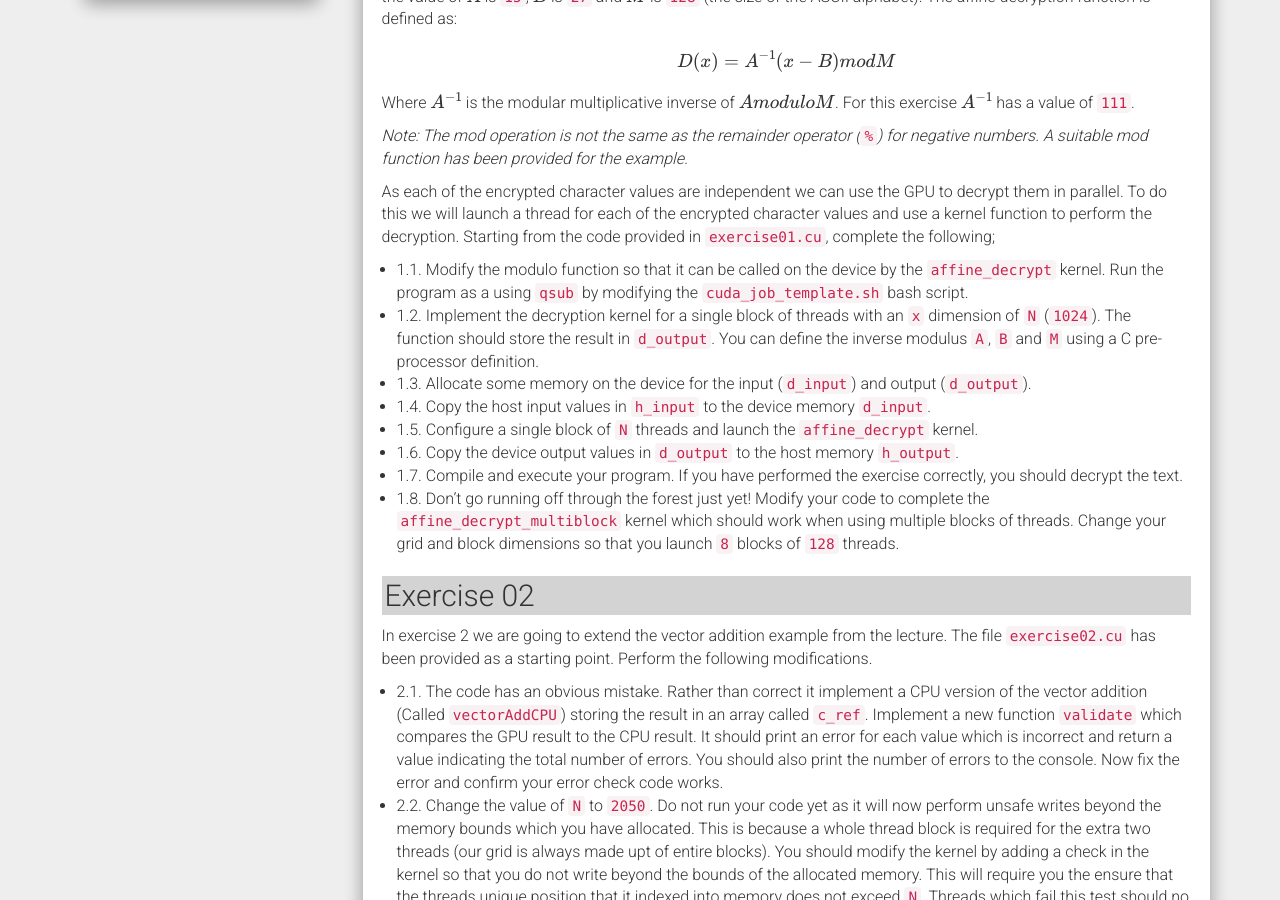
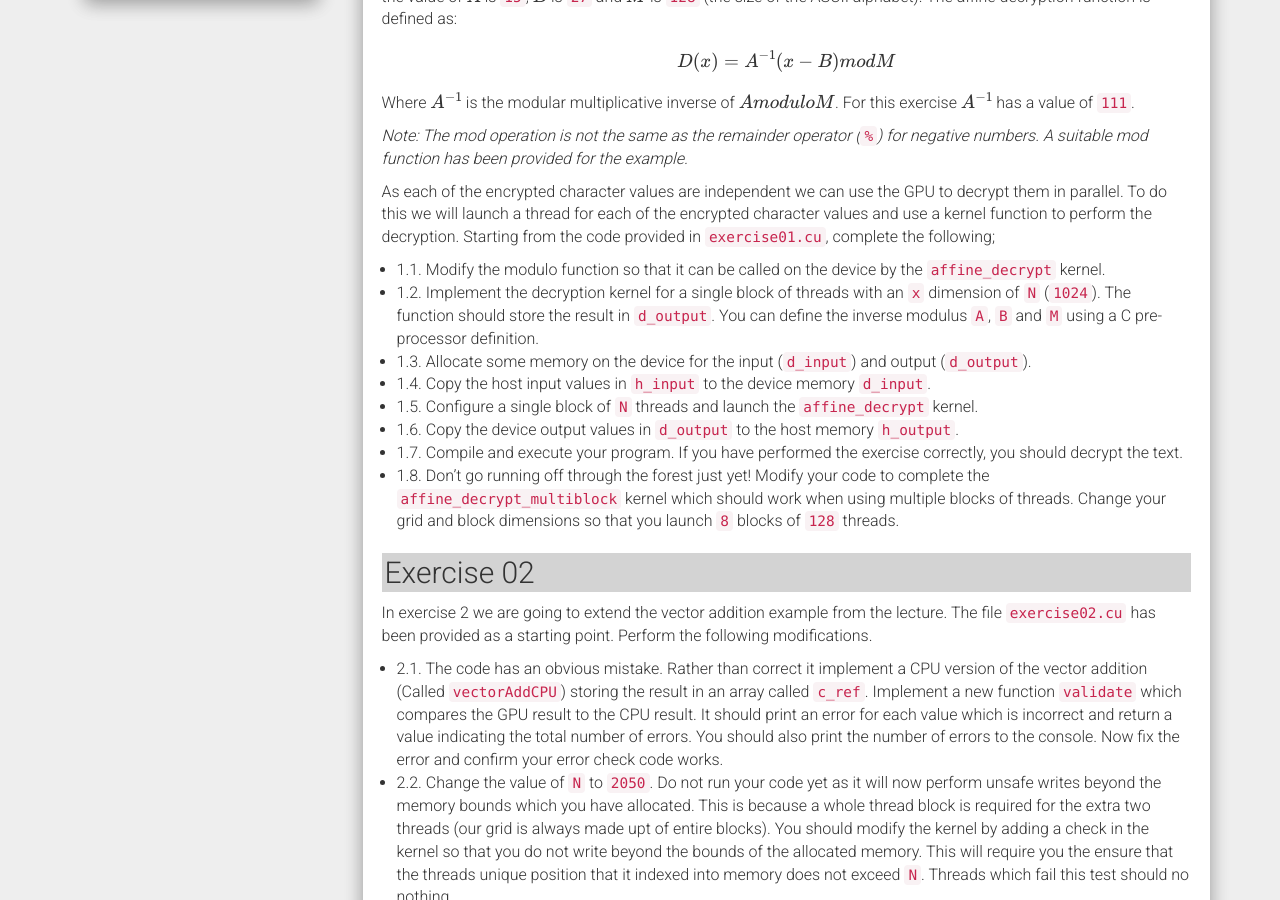
Before and after one commit to RSE-Sheffield/GPUComputing.github.io, a Jekyll site: the page built from education/cuda-glasgow/lab01.md, in a window 1280 px wide and 900 px high, scrolled down 882 px. Built offline with Jekyll 4.4.1, drawn with Linux system fonts in a browser that asks for light colours; nearby versions of some CDN libraries; formulas are drawn with MathJax 3.

Commit message:
removed qsub command

```diff
--- a/education/cuda-glasgow/lab01.md
+++ b/education/cuda-glasgow/lab01.md
@@ -30,7 +30,7 @@ Where $$A^{-1}$$ is the modular multiplicative inverse of $$A modulo M$$. For th
 
 As each of the encrypted character values are independent we can use the GPU to decrypt them in parallel. To do this we will launch a thread for each of the encrypted character values and use a kernel function to perform the decryption. Starting from the code provided in `exercise01.cu`, complete the following;
 
-* 1.1. Modify the modulo function so that it can be called on the device by the `affine_decrypt` kernel. Run the program as a using `qsub` by modifying the `cuda_job_template.sh` bash script.
+* 1.1. Modify the modulo function so that it can be called on the device by the `affine_decrypt` kernel.
 * 1.2. Implement the decryption kernel for a single block of threads with an `x` dimension of `N` (`1024`). The function should store the result in `d_output`. You can define the inverse modulus `A`, `B` and `M` using a C pre-processor definition.
 * 1.3. Allocate some memory on the device for the input (`d_input`) and output (`d_output`).
 * 1.4. Copy the host input values in `h_input` to the device memory `d_input`.
```
